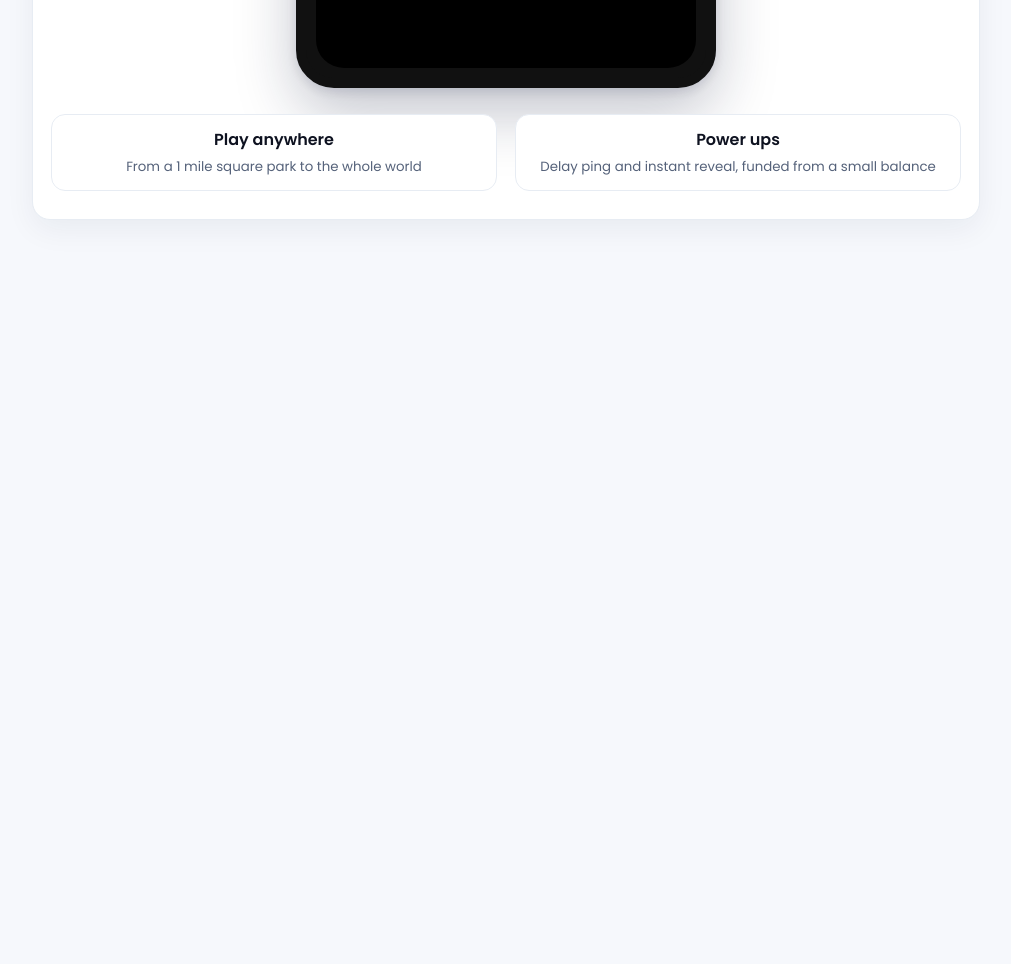
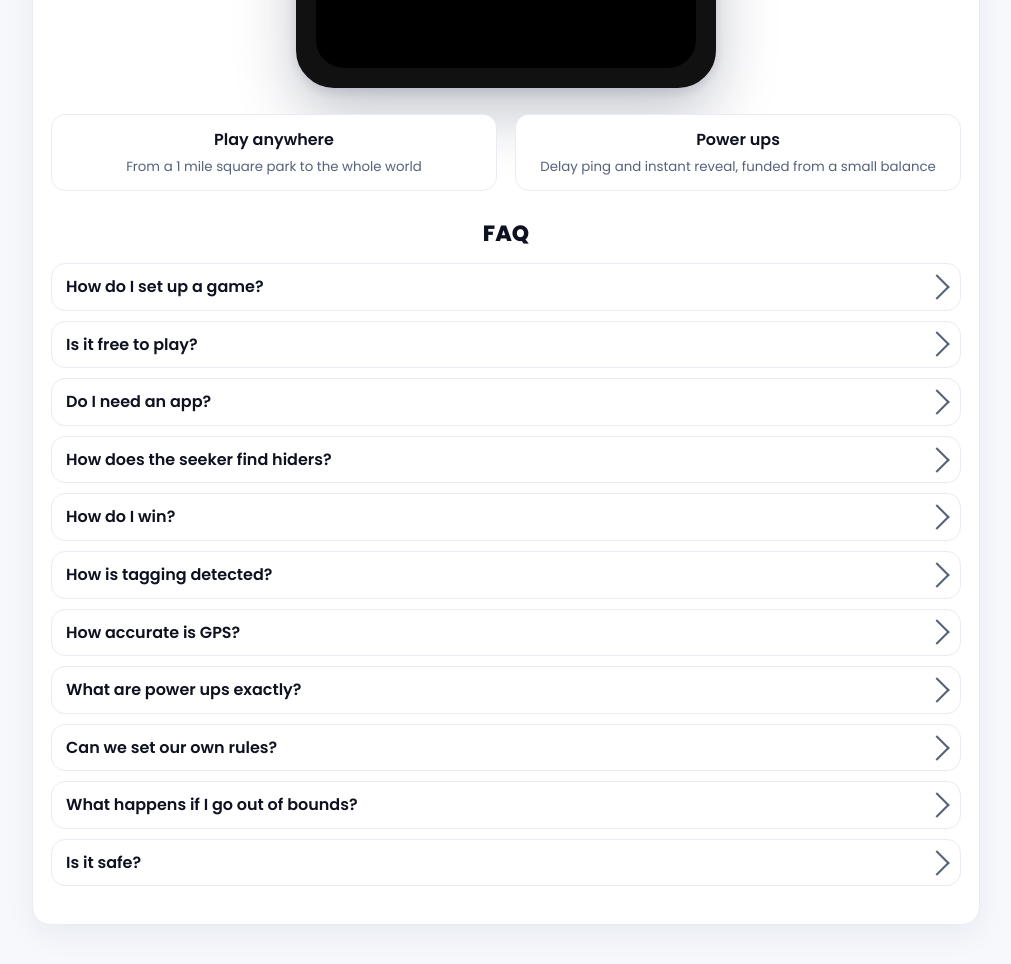
Before and after one commit to dmccuk/seekr, a plain HTML site: page index.html in a window 1280 px wide. Shown: the part 1147-2111 px from the top of the page, without its empty margins (134-1145 px from the left). Before the commit the page ends 1447 px from the top, so only its background shows below. Drawn offline with Linux system fonts and the light colour scheme; grey boxes are pictures that could not be loaded.

Commit message:
Update index.html

```diff
--- a/index.html
+++ b/index.html
@@ -94,6 +94,45 @@
     }
     .card:hover::after, .card:focus-visible::after, .card.show-tip::after{ opacity:1 }
 
+    /* FAQ */
+    .faq{
+      margin-top:28px;
+      text-align:left;
+    }
+    .faq h2{
+      margin:8px 0 14px 0; font-size:22px; font-weight:800;
+      text-align:center;
+    }
+    details{
+      background:var(--card);
+      border:1px solid var(--line);
+      border-radius:14px;
+      padding:12px 14px;
+      margin-bottom:10px;
+    }
+    details[open]{ box-shadow:0 8px 22px rgba(20,32,70,.06) }
+    summary{
+      list-style:none;
+      cursor:pointer;
+      font-weight:600;
+      display:flex;
+      align-items:center;
+      gap:10px;
+      outline:none;
+    }
+    summary::-webkit-details-marker{ display:none }
+    .chev{
+      width:18px; height:18px; border:2px solid var(--muted); border-left:0; border-top:0;
+      transform:rotate(-45deg); transition: transform .2s ease, border-color .2s ease;
+      margin-left:auto;
+    }
+    details[open] .chev{ transform:rotate(135deg); border-color: var(--ink) }
+    .answer{
+      color:var(--muted);
+      margin-top:8px;
+      line-height:1.55;
+    }
+
     @media (max-width:720px){
       h1{ font-size:28px }
       .features{ grid-template-columns:1fr }
@@ -144,6 +183,66 @@
           <small>Delay ping and instant reveal, funded from a small balance</small>
         </div>
       </div>
+
+      <!-- FAQ -->
+      <section class="faq" aria-label="Frequently asked questions">
+        <h2>FAQ</h2>
+
+        <details>
+          <summary>How do I set up a game?<span class="chev"></span></summary>
+          <div class="answer">Pick a game area, share a code with friends, then choose who is seeker and who is hider. Everything runs in the browser.</div>
+        </details>
+
+        <details>
+          <summary>Is it free to play?<span class="chev"></span></summary>
+          <div class="answer">Yes. Games are free. Optional power ups cost a small amount if you want extra strategy.</div>
+        </details>
+
+        <details>
+          <summary>Do I need an app?<span class="chev"></span></summary>
+          <div class="answer">No app needed. Visit the site on iPhone or Android, enter the code, and play.</div>
+        </details>
+
+        <details>
+          <summary>How does the seeker find hiders?<span class="chev"></span></summary>
+          <div class="answer">Hider locations appear on the map at set intervals. The seeker uses those pings to close in.</div>
+        </details>
+
+        <details>
+          <summary>How do I win?<span class="chev"></span></summary>
+          <div class="answer">Hiders win by staying untagged until the end. The seeker wins by tagging every hider before time is up.</div>
+        </details>
+
+        <details>
+          <summary>How is tagging detected?<span class="chev"></span></summary>
+          <div class="answer">When players are within a set GPS distance, for example 5 to 10 meters, the game registers a tag automatically.</div>
+        </details>
+
+        <details>
+          <summary>How accurate is GPS?<span class="chev"></span></summary>
+          <div class="answer">Outdoors, accuracy is usually within a few meters. In dense areas it may drift a bit. Open spaces work best.</div>
+        </details>
+
+        <details>
+          <summary>What are power ups exactly?<span class="chev"></span></summary>
+          <div class="answer">Delay Ping lets you pause your next reveal. Instant Reveal shows hiders right now. Limits and cooldowns keep it fair.</div>
+        </details>
+
+        <details>
+          <summary>Can we set our own rules?<span class="chev"></span></summary>
+          <div class="answer">Yes. The host can set duration, reveal timing, tag distance, and which power ups are allowed.</div>
+        </details>
+
+        <details>
+          <summary>What happens if I go out of bounds?<span class="chev"></span></summary>
+          <div class="answer">If you leave the set game area, you’ll get a warning and a short grace period to return. If you stay outside the boundary past that time, you may be disqualified for that round.</div>
+        </details>
+
+        <details>
+          <summary>Is it safe?<span class="chev"></span></summary>
+          <div class="answer">Play in safe areas, respect property and local laws, and keep an eye on your surroundings. Hider reveals include a small privacy offset.</div>
+        </details>
+      </section>
     </section>
   </div>
 
@@ -156,7 +255,6 @@
         clearTimeout(el._tipTimer);
         el._tipTimer = setTimeout(() => el.classList.remove('show-tip'), 2200);
       });
-      // Hide when focus leaves
       el.addEventListener('blur', () => el.classList.remove('show-tip'));
     });
   </script>
```
